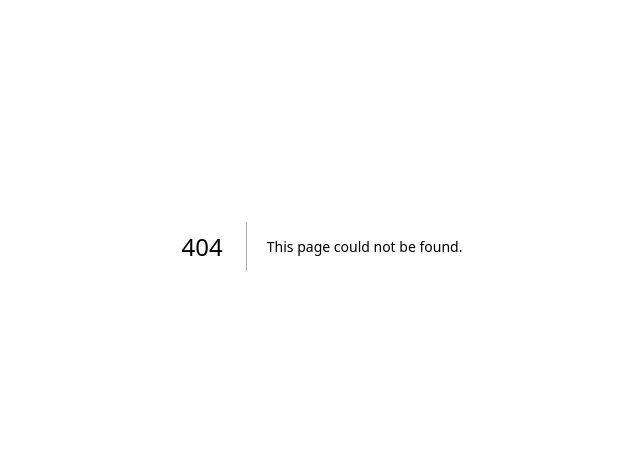
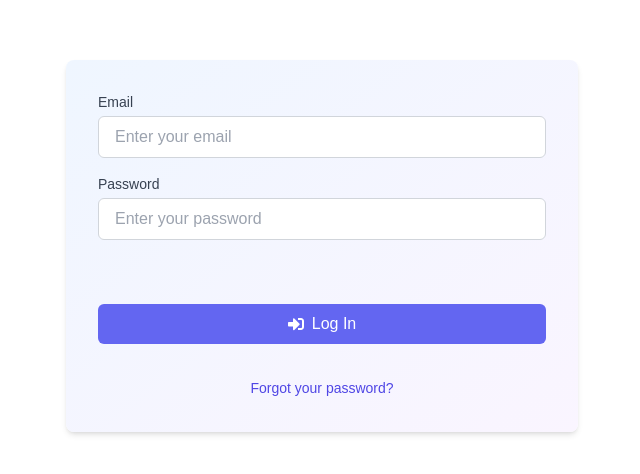
Before and after one commit to HassanNazmul/NextJS-CustomUser, a Next.js app: page /login in a window 1280 px wide. Before the commit this address had no page. Shown: the part 154-628 px from the top of the page, without its empty margins (318-958 px from the left). Built offline with nearby package versions, Linux system fonts and the light colour scheme.

Commit message:
Login Integrated and Redirecting to Dashboard after login

```diff
--- /dev/null
+++ b/app/dashboard/page.tsx
@@ -0,0 +1,37 @@
+"use client";
+
+import { useEffect, useState } from "react";
+import { useRouter } from "next/navigation";
+import { getCookie } from "cookies-next"; // Install with `npm install cookies-next`
+
+const Dashboard: React.FC = () => {
+    const router = useRouter();
+    const [isLoading, setIsLoading] = useState(true);
+
+    useEffect(() => {
+        const token = getCookie("authToken");
+
+        if (!token) {
+            router.push("/login");
+        } else {
+            setIsLoading(false);
+        }
+    }, [router]);
+
+    if (isLoading) {
+        return (
+            <div className="flex items-center justify-center min-h-screen">
+                <p>Loading...</p>
+            </div>
+        );
+    }
+
+    return (
+        <div>
+            <h1>Welcome to the Dashboard!</h1>
+            {/* Add more dashboard content here */}
+        </div>
+    );
+};
+
+export default Dashboard;
--- /dev/null
+++ b/app/login/page.tsx
@@ -0,0 +1,16 @@
+"use client";
+
+import React from 'react';
+import Login from "@/components/login/Login";
+
+function LoginPage() {
+    return (
+        <main>
+            <Login onSubmit={(email, password) => {
+                console.log("Form submitted:", email, password);
+            }}/>
+        </main>
+    );
+}
+
+export default LoginPage;
--- /dev/null
+++ b/app/middleware.tsx
@@ -0,0 +1,16 @@
+import { NextResponse } from 'next/server';
+import type { NextRequest } from 'next/server';
+
+export function middleware(req: NextRequest) {
+    const token = req.cookies.get('authToken')?.value;
+
+    if (!token && req.nextUrl.pathname.startsWith('/dashboard')) {
+        return NextResponse.redirect(new URL('/login', req.url));
+    }
+
+    return NextResponse.next(); // Allow the request if the token exists
+}
+
+export const config = {
+    matcher: ['/dashboard/:path*'], // Apply middleware to dashboard routes
+};
--- a/app/page.tsx
+++ b/app/page.tsx
@@ -1,9 +1,7 @@
-import Login from "@/components/login/Login";
-
 export default function Home() {
     return (
         <div>
-            <Login/>
+            <h1 className="text-9xl">This is HOME Page</h1>
         </div>
     );
 }
--- a/components/login/Login.tsx
+++ b/components/login/Login.tsx
@@ -1,13 +1,16 @@
 "use client";
 
-import React, {useState} from "react";
-import {FaSignInAlt, FaCheck, FaTimes} from "react-icons/fa";
+import React, { useState } from "react";
+import { FaSignInAlt, FaCheck, FaTimes } from "react-icons/fa";
+import { loginUser } from "@/components/login/LoginApi";
+import { useRouter } from "next/navigation";
+import { setCookie } from "cookies-next";
 
 interface LoginFormProps {
     onSubmit: (email: string, password: string) => void;
 }
 
-const MIN_LOADING_TIME = 2000;
+const MIN_LOADING_TIME = 1000;
 
 interface TextInputProps {
     id: string;
@@ -59,13 +62,15 @@ const TextInput: React.FC<TextInputProps> = ({
     );
 };
 
-const LoginForm: React.FC<LoginFormProps> = ({onSubmit}) => {
+const LoginForm: React.FC<LoginFormProps> = () => {
     const [email, setEmail] = useState<string>("");
     const [password, setPassword] = useState<string>("");
     const [error, setError] = useState<string>("");
     const [shake, setShake] = useState<boolean>(false);
     const [isLoading, setIsLoading] = useState<boolean>(false);
     const [submitted, setSubmitted] = useState<boolean>(false);
+    const [redirecting, setRedirecting] = useState<boolean>(false);
+    const router = useRouter();
 
     const triggerShake = (): void => {
         setShake(true);
@@ -79,22 +84,36 @@ const LoginForm: React.FC<LoginFormProps> = ({onSubmit}) => {
 
             try {
                 await new Promise((resolve) => setTimeout(resolve, MIN_LOADING_TIME));
-                await onSubmit(email, password);
+                const response = await loginUser(email, password);
 
-                const timeElapsed = Date.now() - startTime;
-                const remainingTime = MIN_LOADING_TIME - timeElapsed;
-
-                setTimeout(() => {
+                if (response.ok) {
+                    const data = await response.json();
+                    setCookie("authToken", data.key, { maxAge: 3600 }); // Save token for 1 hour
+                    console.log("Login successful, token:", data.key);
                     setSubmitted(true);
                     setEmail("");
                     setPassword("");
-                    setIsLoading(false);
-                }, Math.max(remainingTime, 0));
+                    setTimeout(() => {
+                        setRedirecting(true);
+                        setTimeout(() => {
+                            router.push("/dashboard");
+                        }, 2000); // Redirect after loading with delay
+                    }, 1000); // Show confirmation for a second before loading
+                } else {
+                    setError("submitFailed");
+                    console.error("Login failed:", await response.json());
+                    triggerShake();
+                }
             } catch (error) {
                 console.error("Error during submission:", error);
                 setError("submitFailed");
                 triggerShake();
-                setIsLoading(false);
+            } finally {
+                const timeElapsed = Date.now() - startTime;
+                const remainingTime = MIN_LOADING_TIME - timeElapsed;
+                setTimeout(() => {
+                    setIsLoading(false);
+                }, Math.max(remainingTime, 0));
             }
         } else {
             setError("submit");
@@ -102,17 +121,20 @@ const LoginForm: React.FC<LoginFormProps> = ({onSubmit}) => {
         }
     };
 
-    const handleInputChange = (setter: React.Dispatch<React.SetStateAction<string>>) => (
+    const handleInputChange = (field: "email" | "password") => (
         e: React.ChangeEvent<HTMLInputElement>
     ) => {
-        setter(e.target.value);
+        if (field === "email") {
+            setEmail(e.target.value);
+        } else {
+            setPassword(e.target.value);
+        }
         setError("");
     };
 
     return (
         <div className="flex items-center justify-center min-h-screen">
-            <div
-                className="relative w-full max-w-lg bg-gradient-to-br from-blue-50 to-purple-50 p-8 rounded-lg shadow-md flex flex-col justify-center items-center">
+            <div className="relative w-full max-w-lg bg-gradient-to-br from-blue-50 to-purple-50 p-8 rounded-lg shadow-md flex flex-col justify-center items-center">
                 <div className="w-full flex-grow flex flex-col justify-center">
                     {/* Email Input */}
                     <TextInput
@@ -122,7 +144,7 @@ const LoginForm: React.FC<LoginFormProps> = ({onSubmit}) => {
                         value={email}
                         error={error}
                         shake={shake}
-                        onChange={handleInputChange(setEmail)}
+                        onChange={handleInputChange("email")}
                     />
 
                     {/* Password Input */}
@@ -133,7 +155,7 @@ const LoginForm: React.FC<LoginFormProps> = ({onSubmit}) => {
                         value={password}
                         error={error}
                         shake={shake}
-                        onChange={handleInputChange(setPassword)}
+                        onChange={handleInputChange("password")}
                     />
 
                     {/* Submit Button */}
@@ -145,23 +167,23 @@ const LoginForm: React.FC<LoginFormProps> = ({onSubmit}) => {
                                 error === "submitFailed"
                                     ? "bg-red-500"
                                     : submitted
-                                        ? "bg-gray-500"
+                                        ? "bg-green-500"
                                         : "bg-indigo-500 hover:bg-indigo-600"
                             }`}
                             aria-label={submitted ? "Login submitted" : "Submit login"}
                         >
                             {isLoading ? (
                                 <>
-                                    <FaSignInAlt className="mr-2 animate-spin"/>
+                                    <FaSignInAlt className="mr-2 animate-spin" />
                                     <span className="animate-pulse">Logging in...</span>
                                 </>
                             ) : error === "submitFailed" ? (
                                 <>
-                                    <FaTimes className="mr-2"/> Login Failed
+                                    <FaTimes className="mr-2" /> Login Failed
                                 </>
                             ) : submitted ? (
                                 <>
-                                    <FaCheck className="mr-2"/> Logged In
+                                    <FaCheck className="mr-2" /> Logged In
                                 </>
                             ) : (
                                 <>
@@ -182,6 +204,15 @@ const LoginForm: React.FC<LoginFormProps> = ({onSubmit}) => {
                     </div>
                 </div>
             </div>
+            {redirecting && (
+                <div className="absolute inset-0 flex items-center justify-center bg-black bg-opacity-10 z-50">
+                    <div className="bg-white p-6 rounded-lg shadow-md animate-fadeIn">
+                        <p className="text-lg font-medium text-gray-800 animate-pulse">
+                            Redirecting to dashboard...
+                        </p>
+                    </div>
+                </div>
+            )}
         </div>
     );
 };
--- /dev/null
+++ b/components/login/LoginApi.tsx
@@ -0,0 +1,13 @@
+export async function loginUser(email: string, password: string) {
+    const API_URL = process.env.REACT_APP_API_URL || "http://localhost:8000";
+    return fetch(`${API_URL}/dj-rest-auth/login/`, {
+        method: "POST",
+        headers: {
+            "Content-Type": "application/json",
+        },
+        body: JSON.stringify({
+            email: email,
+            password: password,
+        }),
+    });
+}
--- a/package.json
+++ b/package.json
@@ -9,6 +9,7 @@
     "lint": "next lint"
   },
   "dependencies": {
+    "cookies-next": "^4.3.0",
     "next": "14.2.14",
     "react": "^18",
     "react-dom": "^18",
```
Also changed, not shown: 1 other file (tests, documents, lock files or other folders).
